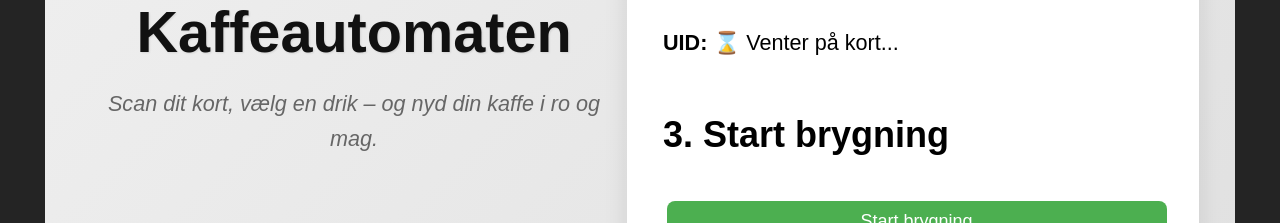
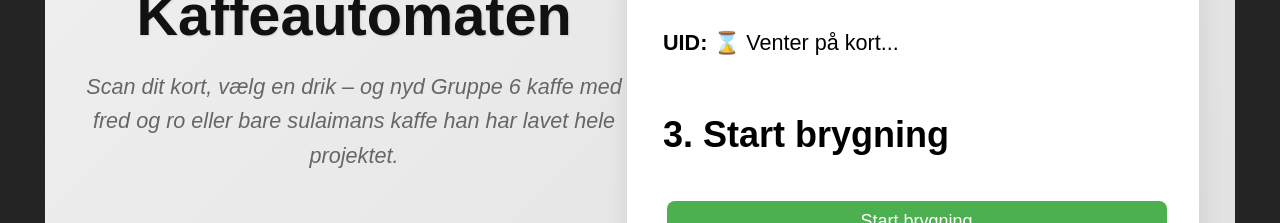
Before and after one commit to kooino/coffeemachine-ui, a React (Vite) app in the folder frontend/: page / in a window 1280 px wide. Shown: the part 514-737 px from the top of the page. Built offline with nearby package versions, Linux system fonts and the light colour scheme; no server answers.

Commit message:
Update App.jsx

```diff
--- a/frontend/src/App.jsx
+++ b/frontend/src/App.jsx
@@ -101,7 +101,7 @@ function App() {
         />
         <h1>☕ Velkommen til Kaffeautomaten</h1>
         <p className="subheading">
-          Scan dit kort, vælg en drik – og nyd din kaffe i ro og mag.
+          Scan dit kort, vælg en drik – og nyd Gruppe 6 kaffe med fred og ro eller bare sulaimans kaffe han har lavet hele projektet.
         </p>
       </div>
 
```
